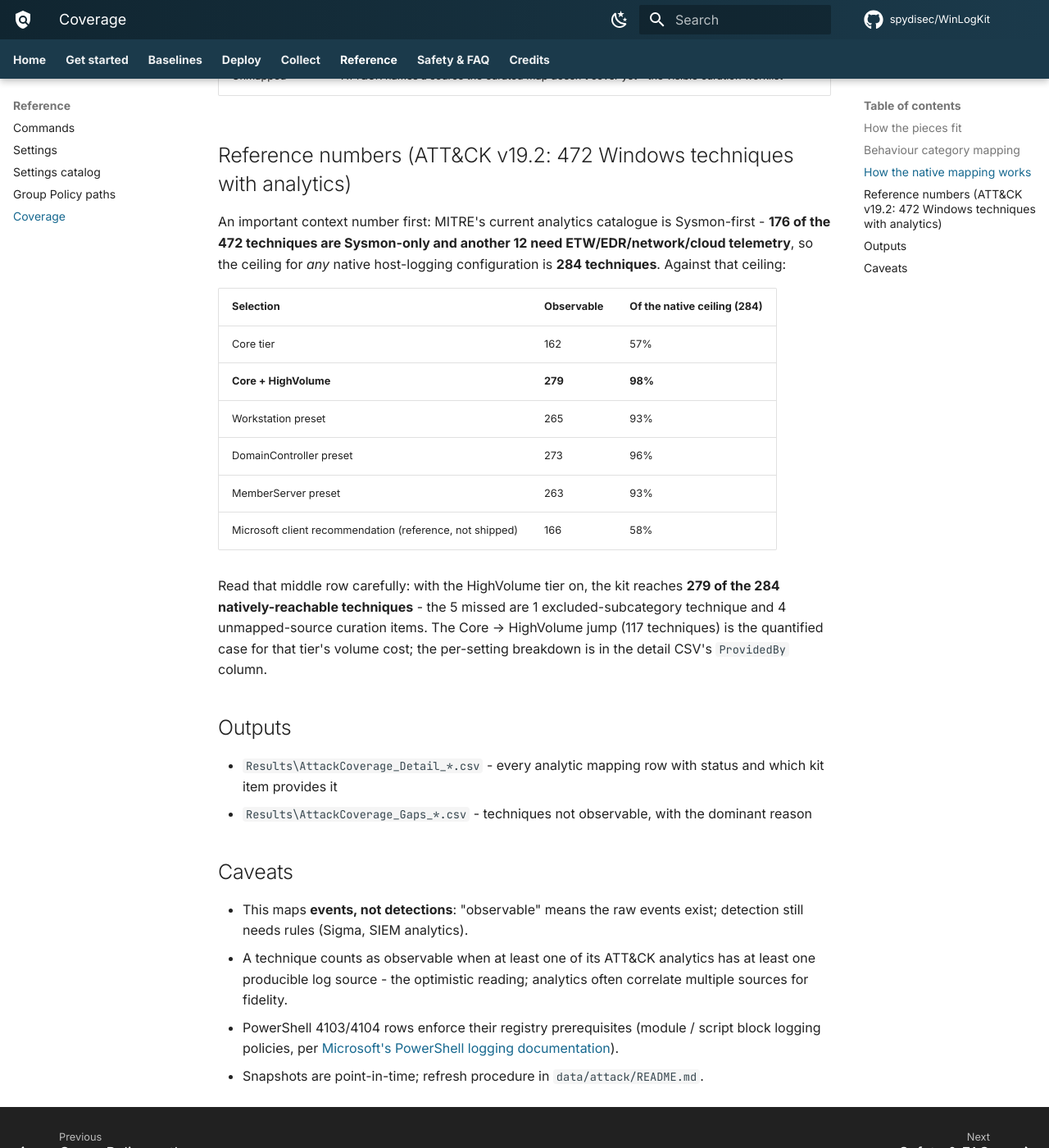
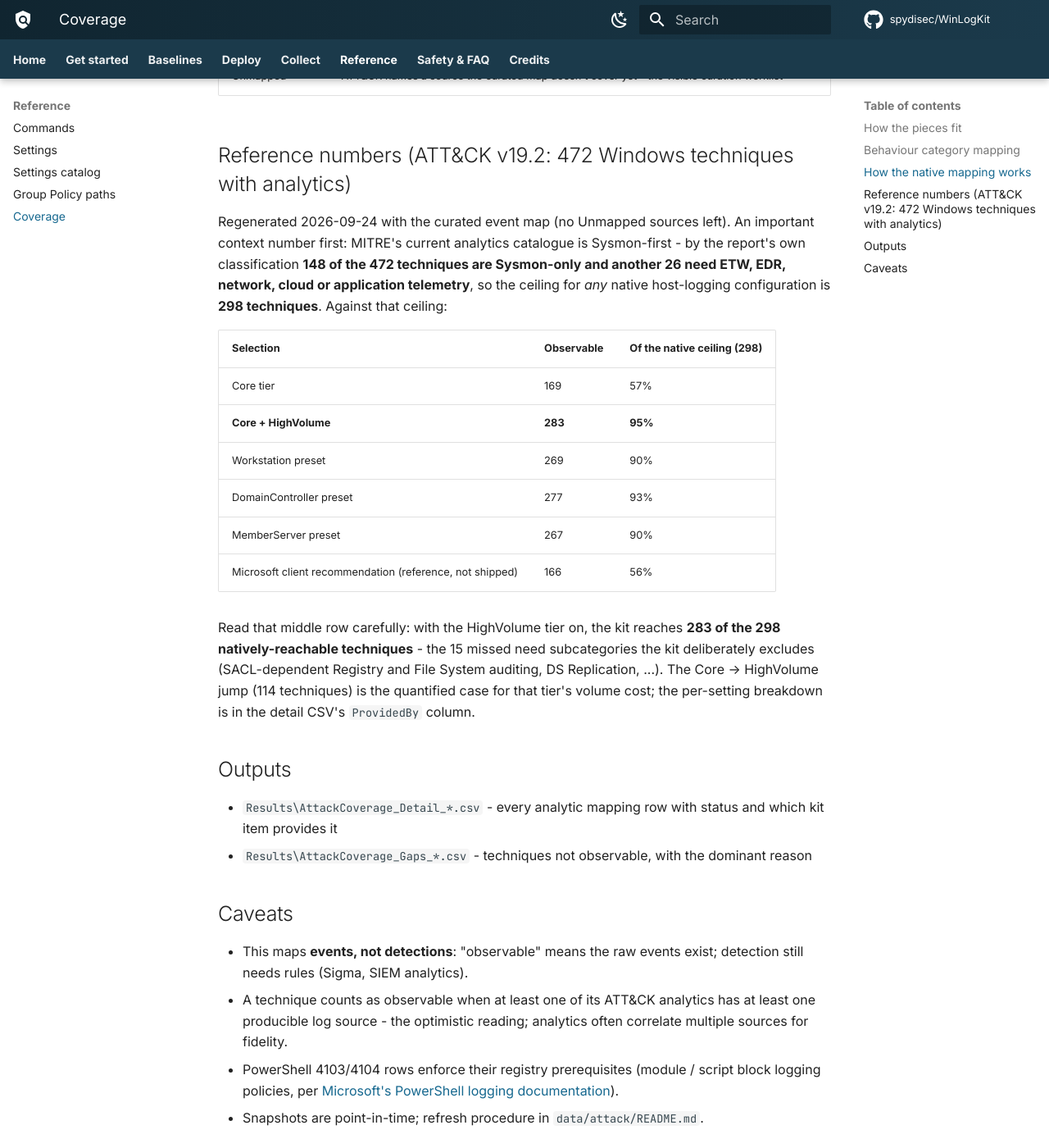
Before and after one commit to spydisec/WinLogKit, an MkDocs documentation site: the page built from docs/mapping.md, in a window 1280 px wide and 1400 px high, scrolled down 5747 px. Shown: the whole window at 82% size. Built offline with MkDocs 1.6.1 and Material for MkDocs 9.7.7, drawn with Linux system fonts in a browser that asks for light colours; comment, search, counter and statistics services are not loaded.

Commit message:
Curate the ATT&CK Unmapped list to zero; set a refresh cadence (#49) (#64)
Every log source ATT&CK v19.2's Windows analytics name is now mapped to
the kit item that produces it or classified (NotInKit / NotNative) with a
reason. Export-AttackCoverage gains technique-scoped event map rows (for
analytics that name a bare WinEventLog:Security) and reads event codes
from the detail text when the codes field is empty. The self-checks fail
on any Unmapped row.

Four verified corrections make four more techniques observable (Core +
HighVolume 279 -> 283). Coverage and Baselines numbers regenerated and
dated; the native ceiling is restated from the report's own
classification (298). data\attack\README.md documents the columns, the
refresh cadence and the steps.

Co-authored-by: Claude Opus 5.5 <noreply@anthropic.com>

```diff
--- a/docs/mapping.md
+++ b/docs/mapping.md
@@ -173,27 +173,28 @@ Every technique verdict carries a reason:
 
 ## Reference numbers (ATT&CK v19.2: 472 Windows techniques with analytics)
 
-An important context number first: MITRE's current analytics catalogue is
-Sysmon-first - **176 of the 472 techniques are Sysmon-only and another 12
-need ETW/EDR/network/cloud telemetry**, so the ceiling for *any* native
-host-logging configuration is **284 techniques**. Against that ceiling:
+Regenerated 2026-09-24 with the curated event map (no Unmapped sources
+left). An important context number first: MITRE's current analytics
+catalogue is Sysmon-first - by the report's own classification **148 of the
+472 techniques are Sysmon-only and another 26 need ETW, EDR, network,
+cloud or application telemetry**, so the ceiling for *any* native
+host-logging configuration is **298 techniques**. Against that ceiling:
 
-| Selection | Observable | Of the native ceiling (284) |
+| Selection | Observable | Of the native ceiling (298) |
 |---|---|---|
-| Core tier | 162 | 57% |
-| **Core + HighVolume** | **279** | **98%** |
-| Workstation preset | 265 | 93% |
-| DomainController preset | 273 | 96% |
-| MemberServer preset | 263 | 93% |
-| Microsoft client recommendation (reference, not shipped) | 166 | 58% |
+| Core tier | 169 | 57% |
+| **Core + HighVolume** | **283** | **95%** |
+| Workstation preset | 269 | 90% |
+| DomainController preset | 277 | 93% |
+| MemberServer preset | 267 | 90% |
+| Microsoft client recommendation (reference, not shipped) | 166 | 56% |
 
 Read that middle row carefully: with the HighVolume tier on, the kit reaches
-**279 of the 284 natively-reachable techniques** - the 5 missed are 1
-excluded-subcategory technique and 4 unmapped-source curation items. The
-Core -> HighVolume jump (117 techniques) is the quantified case for that
-tier's volume cost; the per-setting breakdown is in the detail CSV's
-`ProvidedBy` column.
-
+**283 of the 298 natively-reachable techniques** - the 15 missed need
+subcategories the kit deliberately excludes (SACL-dependent Registry and
+File System auditing, DS Replication, ...). The Core -> HighVolume jump
+(114 techniques) is the quantified case for that tier's volume cost; the
+per-setting breakdown is in the detail CSV's `ProvidedBy` column.
 ## Outputs
 
 - `Results\AttackCoverage_Detail_*.csv` - every analytic mapping row with
```
Also changed, not shown: CHANGELOG.md (+2 -0 lines), data/attack/README.md (+42 -7 lines), docs/baselines.md (+5 -5 lines), docs/reference.md (+1 -1 lines), 3 other files.
